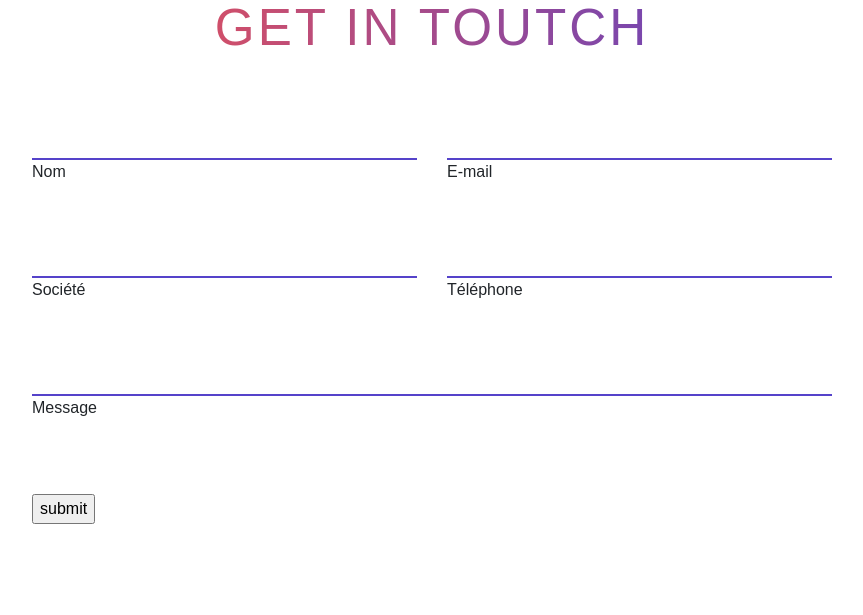
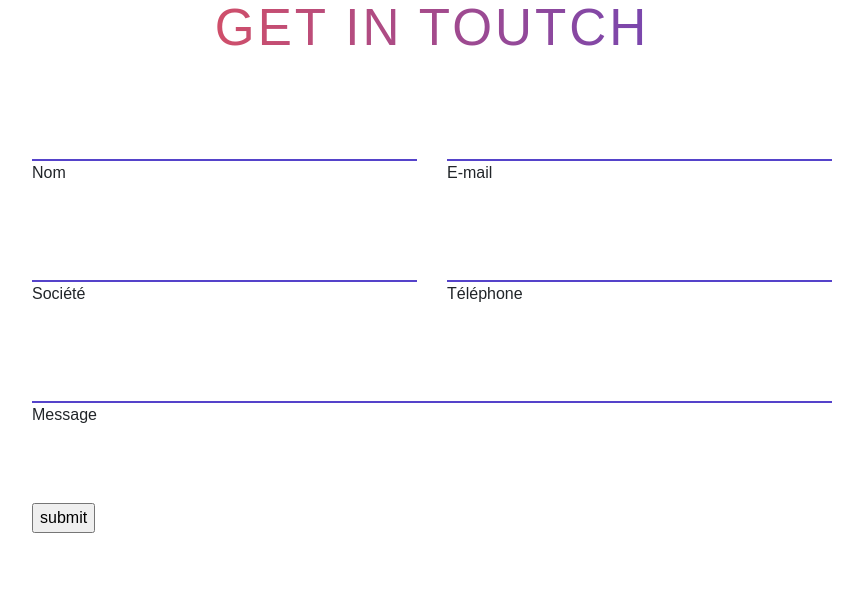
Before and after one commit to Mcali14/Portfolio, a PHP site: page / in a window 1280 px wide. Shown: the part 2273-2888 px from the top of the page, without its empty margins (208-1071 px from the left). Before the commit the page ends 2797 px from the top, so only its background shows below. Run offline with PHP 8.4, Linux system fonts and the light colour scheme.

Commit message:
petit font_size et hauteur de ligne

```diff
--- a/assets/css/style.css
+++ b/assets/css/style.css
@@ -161,4 +161,6 @@ a, a:hover{
   height: 36%;
   border-width: 0 0 2px 0;
   border-color: #5543ca;
+  font-size: 18px;
+  line-height: 26px;
 }
```
